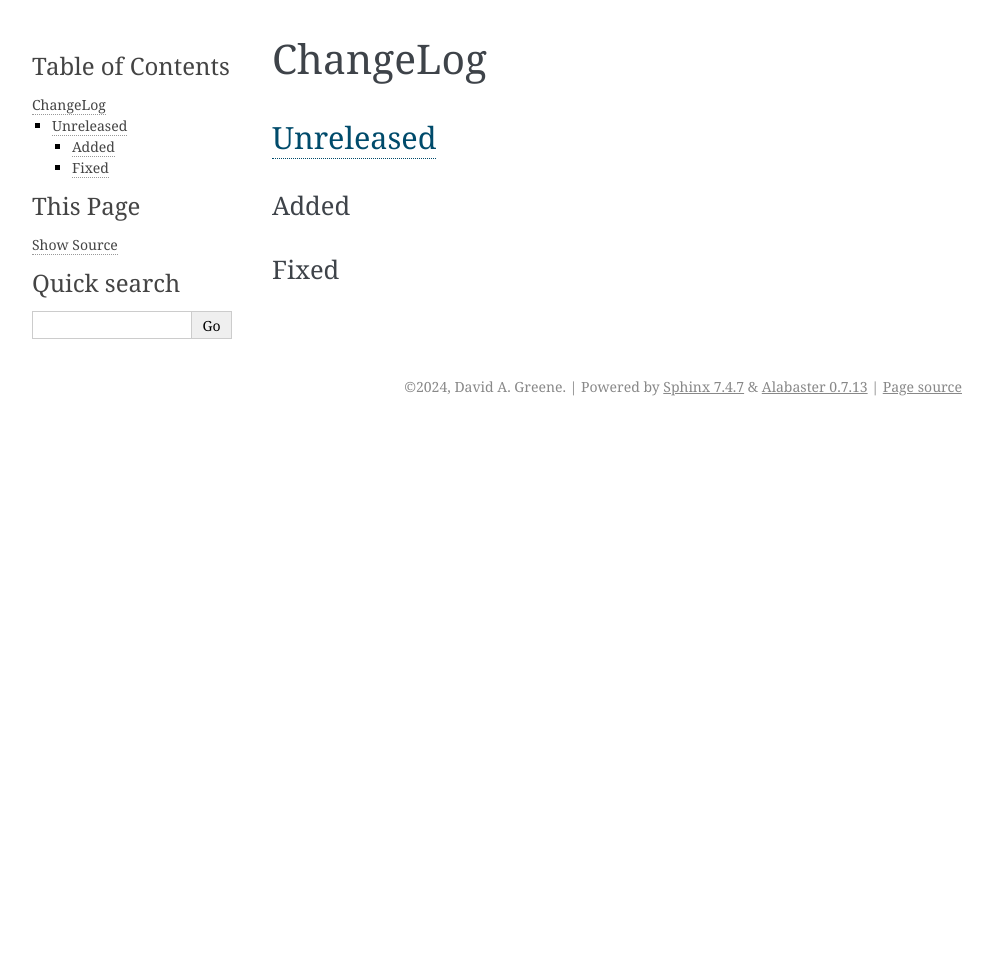
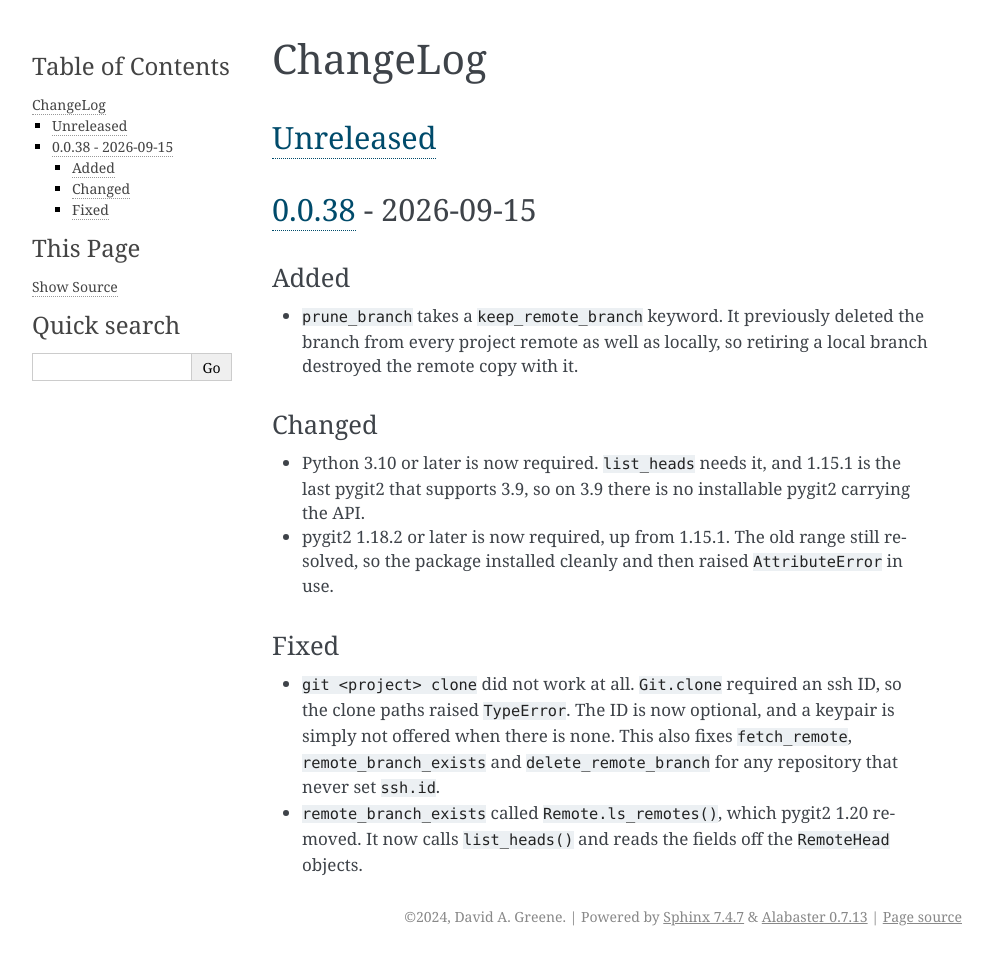
Before and after one commit to greened/git-project, a Sphinx documentation site: the page built from docs/changelog.rst, in a window 1280 px wide. Shown: the whole page, without its empty margins (148-1141 px from the left). Built offline with Sphinx 7.4.7, drawn with Linux system fonts in a browser that asks for light colours; before the commit the page ends 900 px from its top, so only the background shows below that.

Commit message:
changelog: add the 0.0.38 section and fix the compare link
The changelog held nothing past its license header: an Unreleased heading with
empty Added and Fixed sections, so 0.0.38 would have published with no notes at
all. Fill it in with the user-visible changes since v0.0.37. The Unreleased
link was broken as well -- GitHub's compare path is /compare/, not /changes/,
and this repo's tags are v-prefixed.

```diff
--- a/docs/changelog.rst
+++ b/docs/changelog.rst
@@ -30,10 +30,34 @@ ChangeLog
 =========
 `Unreleased`_
 -------------
+
+`0.0.38`_ - 2026-09-15
+----------------------
 Added
 .....
+- ``prune_branch`` takes a ``keep_remote_branch`` keyword. It previously
+  deleted the branch from every project remote as well as locally, so retiring
+  a local branch destroyed the remote copy with it.
+
+Changed
+.......
+- Python 3.10 or later is now required. ``list_heads`` needs it, and 1.15.1 is
+  the last pygit2 that supports 3.9, so on 3.9 there is no installable pygit2
+  carrying the API.
+- pygit2 1.18.2 or later is now required, up from 1.15.1. The old range still
+  resolved, so the package installed cleanly and then raised ``AttributeError``
+  in use.
 
 Fixed
 .....
+- ``git <project> clone`` did not work at all. ``Git.clone`` required an ssh ID,
+  so the clone paths raised ``TypeError``. The ID is now optional, and a
+  keypair is simply not offered when there is none. This also fixes
+  ``fetch_remote``, ``remote_branch_exists`` and ``delete_remote_branch`` for
+  any repository that never set ``ssh.id``.
+- ``remote_branch_exists`` called ``Remote.ls_remotes()``, which pygit2 1.20
+  removed. It now calls ``list_heads()`` and reads the fields off the
+  ``RemoteHead`` objects.
 
-.. _Unreleased: https://github.com/greened/git-project/changes/0.0.1...HEAD
+.. _Unreleased: https://github.com/greened/git-project/compare/v0.0.38...HEAD
+.. _0.0.38: https://github.com/greened/git-project/compare/v0.0.37...v0.0.38
```
